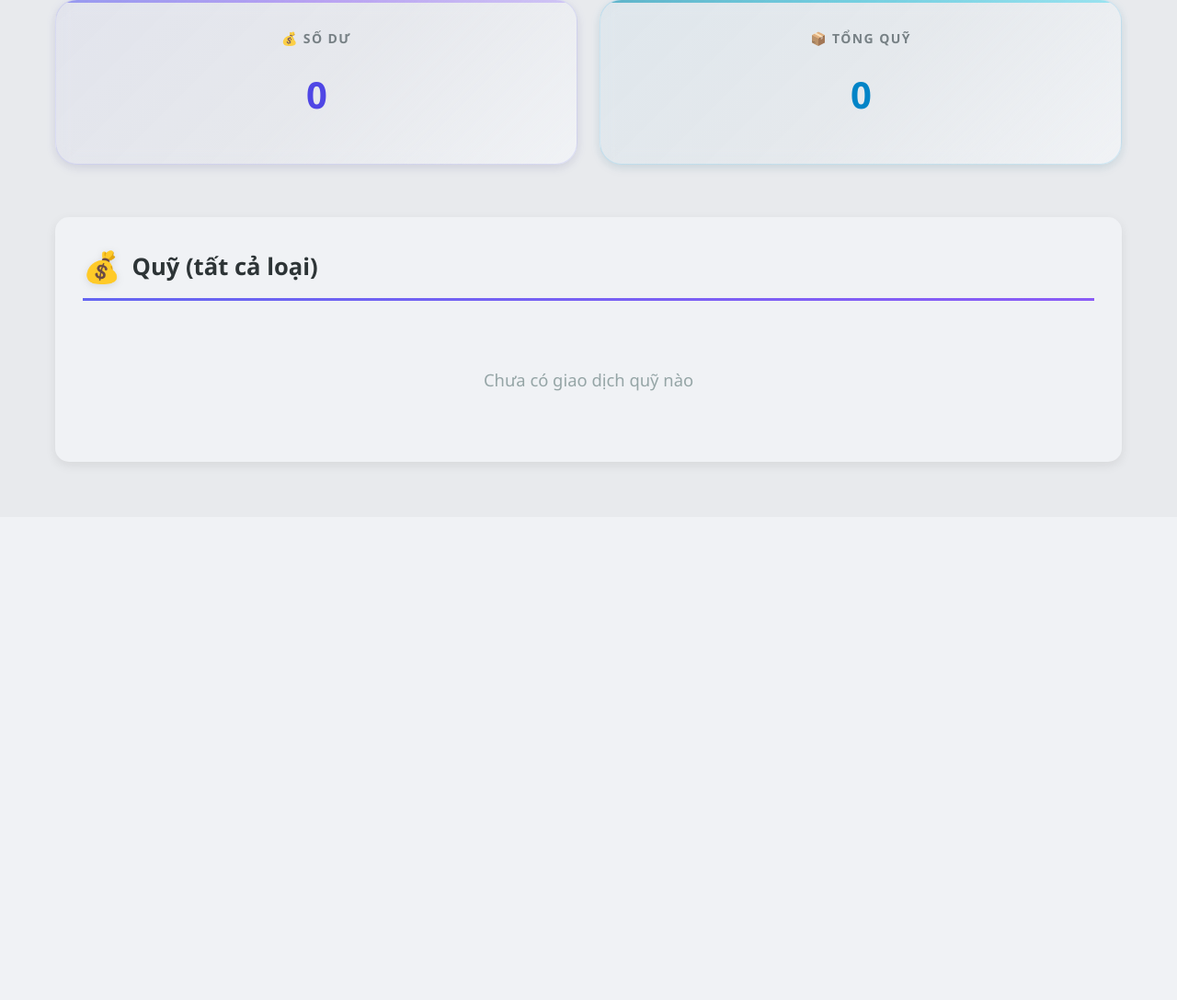
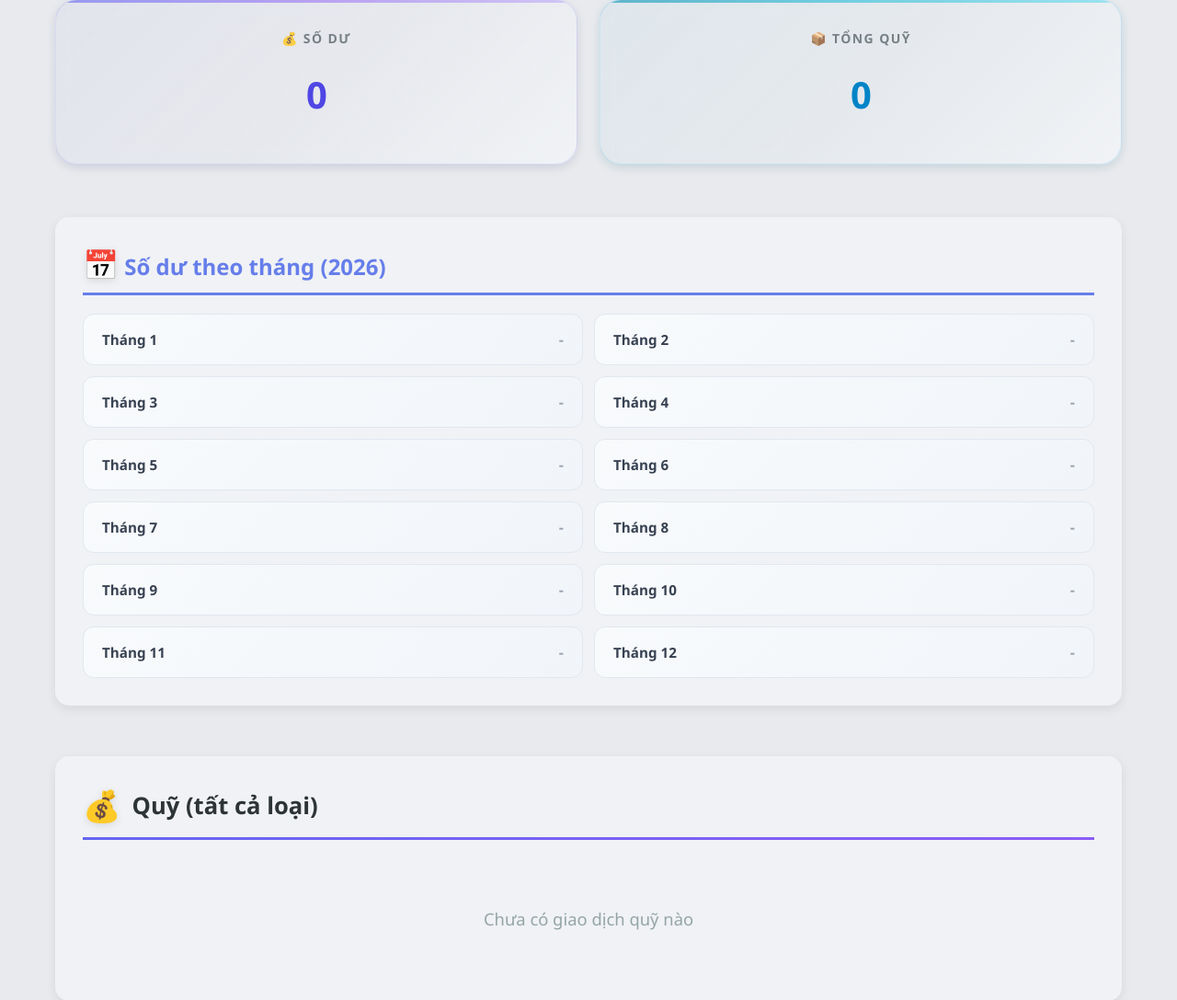
Before and after one commit to hung95-sys/quan-ly-chi-tieu, a Flask app: page /dashboard in a window 1280 px wide. Shown: the part 504-1591 px from the top of the page at 92% size. Before the commit the page ends 1014 px from the top, so only its background shows below. Run offline with Flask 3, Linux system fonts and the light colour scheme; a user stored in the database is signed in; data comes from the database, SQL or seed files in the repository; data that the repository does not hold is empty.

Commit message:
Add monthly balance table to dashboard (2x6 grid for 12 months)

```diff
--- a/routes/api_expenses.py
+++ b/routes/api_expenses.py
@@ -263,6 +263,53 @@ def get_daily_report():
         return jsonify({'error': str(e)}), 500
 
 
+@bp.route('/api/monthly_balance', methods=['GET'])
+@login_required
+def get_monthly_balance():
+    """API trả về số dư (balance = thu - chi) theo từng tháng trong năm"""
+    try:
+        user_id = session.get('user_id')
+        current_year = datetime.now().year
+
+        sql = '''
+            SELECT strftime('%m', date) as month, type, amount
+            FROM transactions
+            WHERE user_id = ? AND strftime('%Y', date) = ?
+        '''
+        rows = query_db(sql, (user_id, str(current_year)))
+
+        # Initialize balance data for all 12 months
+        monthly_balance = {m: {'income': 0, 'expense': 0} for m in range(1, 13)}
+
+        for row in rows:
+            m = int(row['month'])
+            amount = row['amount']
+            if row['type'] == 'Thu':
+                monthly_balance[m]['income'] += amount
+            elif row['type'] == 'Chi':
+                monthly_balance[m]['expense'] += amount
+
+        # Calculate balance for each month (NOT cumulative)
+        result = []
+        for m in range(1, 13):
+            month_income = monthly_balance[m]['income']
+            month_expense = monthly_balance[m]['expense']
+            month_balance = month_income - month_expense
+            result.append({
+                'month': m,
+                'income': month_income,
+                'expense': month_expense,
+                'balance': month_balance
+            })
+
+        return jsonify({'year': current_year, 'months': result})
+
+    except Exception as e:
+        print(f"Lỗi khi lấy số dư tháng: {e}")
+        traceback.print_exc()
+        return jsonify({'error': str(e)}), 500
+
+
 @bp.route('/api/user_category_breakdown', methods=['GET'])
 @login_required
 def get_category_breakdown():
--- a/routes/main.py
+++ b/routes/main.py
@@ -132,7 +132,7 @@ def dashboard():
         import traceback
         traceback.print_exc()
 
-    return render_template('dashboard.html', current_user=current_user, summary=summary)
+    return render_template('dashboard.html', current_user=current_user, summary=summary, current_year=datetime.now().year)
 
 
 @bp.route('/chi-tieu')
--- a/static/admin.css
+++ b/static/admin.css
@@ -1091,3 +1091,75 @@ body {
     background: #374151;
     border-color: #4b5563;
 }
+
+/* Monthly Balance Grid */
+.monthly-balance-section {
+    margin-bottom: 30px;
+}
+
+.monthly-balance-grid {
+    display: grid;
+    grid-template-columns: repeat(2, 1fr);
+    gap: 12px;
+    margin-top: 20px;
+}
+
+.month-cell {
+    display: flex;
+    justify-content: space-between;
+    align-items: center;
+    padding: 16px 20px;
+    background: linear-gradient(135deg, #f8fafc 0%, #f1f5f9 100%);
+    border-radius: 12px;
+    border: 1px solid #e2e8f0;
+    transition: all 0.3s ease;
+}
+
+[data-theme="dark"] .month-cell {
+    background: linear-gradient(135deg, #1f2937 0%, #374151 100%);
+    border-color: #4b5563;
+}
+
+.month-cell:hover {
+    transform: translateY(-2px);
+    box-shadow: 0 4px 12px rgba(0, 0, 0, 0.1);
+    border-color: #6366f1;
+}
+
+[data-theme="dark"] .month-cell:hover {
+    box-shadow: 0 4px 12px rgba(0, 0, 0, 0.3);
+}
+
+.month-name {
+    font-weight: 600;
+    color: #374151;
+    font-size: 0.95em;
+}
+
+[data-theme="dark"] .month-name {
+    color: #e5e7eb;
+}
+
+.month-balance {
+    font-weight: 700;
+    font-size: 1em;
+    color: #10b981;
+}
+
+.month-balance.negative {
+    color: #ef4444;
+}
+
+[data-theme="dark"] .month-balance {
+    color: #34d399;
+}
+
+[data-theme="dark"] .month-balance.negative {
+    color: #f87171;
+}
+
+@media (max-width: 600px) {
+    .monthly-balance-grid {
+        grid-template-columns: 1fr;
+    }
+}
--- a/templates/dashboard.html
+++ b/templates/dashboard.html
@@ -108,6 +108,40 @@
                         <div class="stat-value" id="total-fund">
                             {{ "{:,.0f}".format(summary.total_fund) if summary and summary.total_fund else "0" }}
                         </div>
+                    </div>
+                </div>
+
+                <!-- Monthly Balance Table -->
+                <div class="admin-section monthly-balance-section">
+                    <h2>
+                        <span class="section-icon">📅</span>
+                        Số dư theo tháng ({{ current_year if current_year else "2026" }})
+                    </h2>
+                    <div class="monthly-balance-grid" id="monthly-balance-grid">
+                        <div class="month-cell" data-month="1"><span class="month-name">Tháng 1</span><span
+                                class="month-balance" id="balance-month-1">0</span></div>
+                        <div class="month-cell" data-month="2"><span class="month-name">Tháng 2</span><span
+                                class="month-balance" id="balance-month-2">0</span></div>
+                        <div class="month-cell" data-month="3"><span class="month-name">Tháng 3</span><span
+                                class="month-balance" id="balance-month-3">0</span></div>
+                        <div class="month-cell" data-month="4"><span class="month-name">Tháng 4</span><span
+                                class="month-balance" id="balance-month-4">0</span></div>
+                        <div class="month-cell" data-month="5"><span class="month-name">Tháng 5</span><span
+                                class="month-balance" id="balance-month-5">0</span></div>
+                        <div class="month-cell" data-month="6"><span class="month-name">Tháng 6</span><span
+                                class="month-balance" id="balance-month-6">0</span></div>
+                        <div class="month-cell" data-month="7"><span class="month-name">Tháng 7</span><span
+                                class="month-balance" id="balance-month-7">0</span></div>
+                        <div class="month-cell" data-month="8"><span class="month-name">Tháng 8</span><span
+                                class="month-balance" id="balance-month-8">0</span></div>
+                        <div class="month-cell" data-month="9"><span class="month-name">Tháng 9</span><span
+                                class="month-balance" id="balance-month-9">0</span></div>
+                        <div class="month-cell" data-month="10"><span class="month-name">Tháng 10</span><span
+                                class="month-balance" id="balance-month-10">0</span></div>
+                        <div class="month-cell" data-month="11"><span class="month-name">Tháng 11</span><span
+                                class="month-balance" id="balance-month-11">0</span></div>
+                        <div class="month-cell" data-month="12"><span class="month-name">Tháng 12</span><span
+                                class="month-balance" id="balance-month-12">0</span></div>
                     </div>
                 </div>
 
@@ -260,8 +294,41 @@
             }
         }
 
+        async function loadMonthlyBalance() {
+            try {
+                const res = await fetch('/api/monthly_balance');
+                const data = await res.json();
+                if (!res.ok) throw new Error(data.error || 'Không tải được dữ liệu');
+
+                const months = data.months || [];
+                months.forEach(m => {
+                    const el = document.getElementById(`balance-month-${m.month}`);
+                    if (el) {
+                        // Nếu tháng không có giao dịch (income và expense đều = 0), để trống
+                        if (m.income === 0 && m.expense === 0) {
+                            el.textContent = '-';
+                            el.classList.remove('negative');
+                            el.style.color = '#9ca3af';
+                        } else {
+                            const balance = m.balance;
+                            el.textContent = (balance >= 0 ? '+' : '') + balance.toLocaleString('vi-VN');
+                            el.style.color = '';
+                            if (balance < 0) {
+                                el.classList.add('negative');
+                            } else {
+                                el.classList.remove('negative');
+                            }
+                        }
+                    }
+                });
+            } catch (error) {
+                console.error('Lỗi khi tải monthly balance:', error);
+            }
+        }
+
         document.addEventListener('DOMContentLoaded', function () {
             loadFundSummary();
+            loadMonthlyBalance();
         });
     </script>
 </body>
```
Also changed, not shown: 1 other file.
